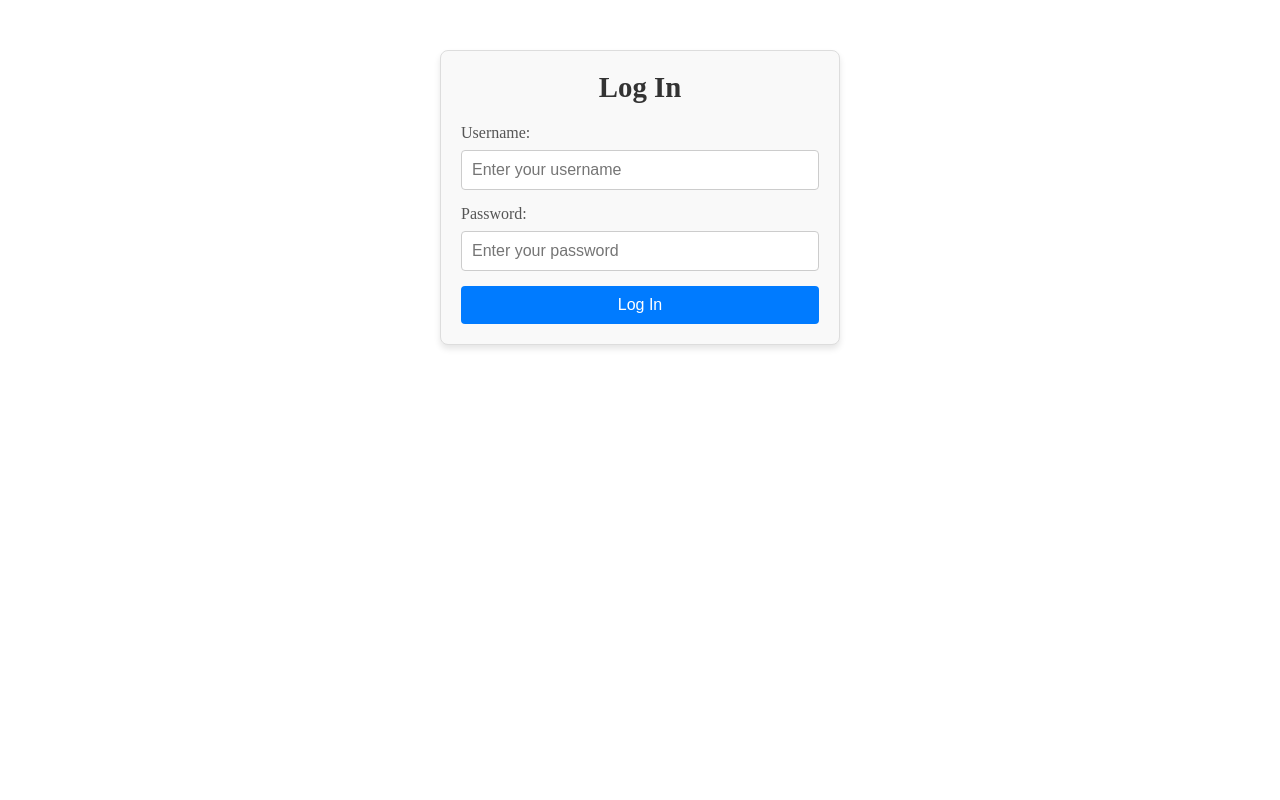
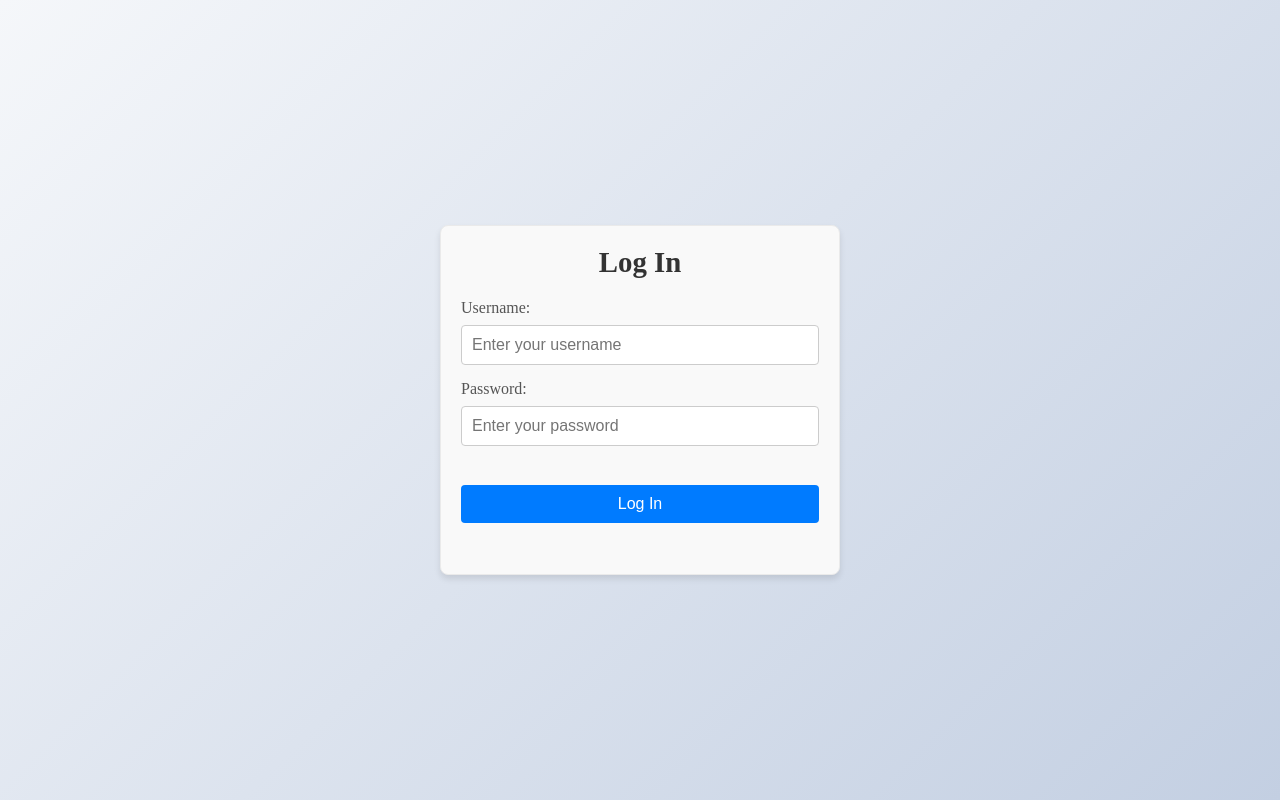
Before and after one commit to sasanedicbn/Blog-application, a React (Vite) app in the folder client/: page /login in a window 1280 px wide. Built offline with nearby package versions, Linux system fonts and the light colour scheme.

Commit message:
Create style for login component

```diff
--- a/client/src/Login/Login.tsx
+++ b/client/src/Login/Login.tsx
@@ -2,6 +2,7 @@ import React from "react";
 
 const Login = () => {
   return (
+    <div className="login-backgorund">
       <div className="login-form">
         <h2 className="login-title">Log In</h2>
         <form className="form">
@@ -32,6 +33,7 @@ const Login = () => {
           </button>
         </form>
       </div>
+    </div>
   );
 };
 
--- a/client/src/index.css
+++ b/client/src/index.css
@@ -198,11 +198,19 @@ button:hover {
   background: #0056b3;
 }
 /* log in */
+.login-backgorund{
+  width: 100%;
+  height: 100vh;
+  background: linear-gradient(135deg, #f5f7fa, #c3cfe2);
+  display: flex;
+  justify-content: center;
+  align-items: center;
+}
 .login-form {
-  max-width: 400px;
-  margin: 50px auto;
+  width: 400px;
+  height: 350px;
   padding: 20px;
-  border: 1px solid #ddd;
+  border: 1px solid #eaeaea;
   border-radius: 8px;
   background-color: #f9f9f9;
   box-shadow: 0 4px 6px rgba(0, 0, 0, 0.1);
@@ -248,6 +256,8 @@ button:hover {
   border: none;
   border-radius: 4px;
   cursor: pointer;
+  margin-top: 24px;
+  transition: all .3s ease-in-out;
 }
 
 .login-button:hover {
```
Lines whose indentation alone changed are shown as unchanged.
